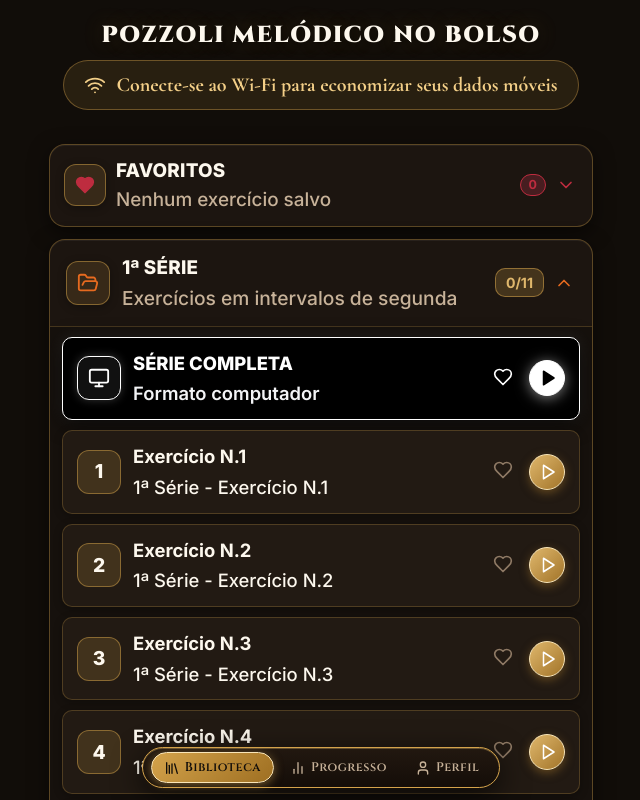
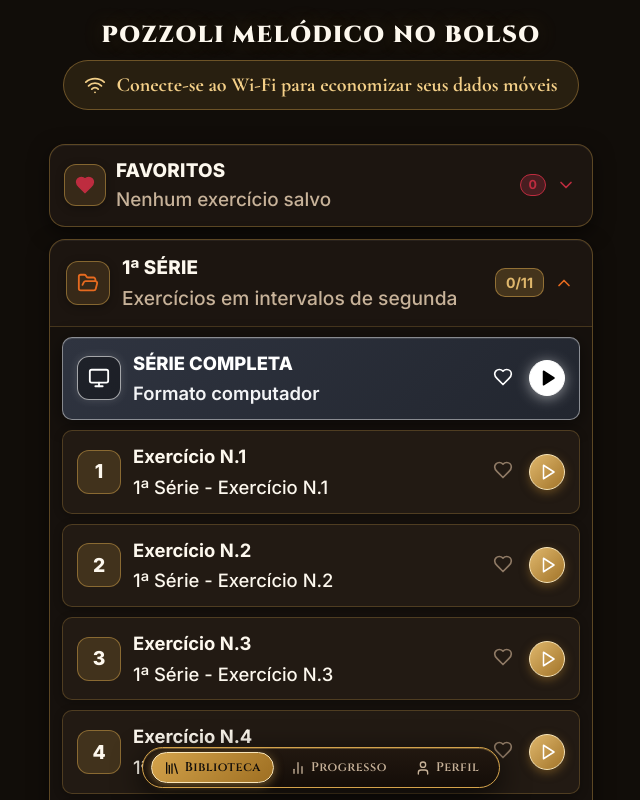
Before and after one commit to darlanmarley-hub/pozzoli-melodico, a React (Vite) app: page / in a window 1280 px wide. Both pictures are taken after a click on the button 883 px from the left and 282 px from the top of the page. Shown: the top 800 px of the page, without its empty margins (319-959 px from the left). Built offline with nearby package versions, Linux system fonts and the light colour scheme.

Commit message:
Ajuste de cor: background do botao Serie Completa alterado para cinza escuro integrado

```diff
--- a/src/components/SeriesLibraryModal.jsx
+++ b/src/components/SeriesLibraryModal.jsx
@@ -244,12 +244,12 @@ export default function SeriesLibraryView({
                       className={`favorite-row-card ${series.isDesktopMode ? 'desktop-card-highlight' : ''}`}
                       style={{
                         background: series.isDesktopMode
-                          ? '#000000'
+                          ? 'linear-gradient(135deg, #2f3440 0%, #22262f 100%)'
                           : isSeriesStudied
                           ? 'rgba(16, 185, 129, 0.12)'
                           : 'rgba(255, 255, 255, 0.04)',
                         border: series.isDesktopMode
-                          ? '1.5px solid #ffffff'
+                          ? '1.5px solid rgba(255, 255, 255, 0.45)'
                           : isSeriesStudied
                           ? '1px solid #10b981'
                           : '1px solid var(--accent-rose-glow)',
@@ -260,7 +260,7 @@ export default function SeriesLibraryView({
                         justifyContent: 'space-between',
                         gap: '8px',
                         boxShadow: series.isDesktopMode
-                          ? '0 4px 20px rgba(0, 0, 0, 0.9), 0 0 15px rgba(255, 255, 255, 0.12)'
+                          ? '0 4px 18px rgba(0, 0, 0, 0.5), inset 0 1px 0 rgba(255, 255, 255, 0.1)'
                           : 'none',
                         transition: 'all 0.3s ease'
                       }}
@@ -273,7 +273,7 @@ export default function SeriesLibraryView({
                             height: '44px',
                             borderRadius: '12px',
                             background: series.isDesktopMode
-                              ? '#111111'
+                              ? 'rgba(0, 0, 0, 0.35)'
                               : isSeriesStudied
                               ? 'rgba(16, 185, 129, 0.2)'
                               : 'rgba(244, 63, 94, 0.15)',
@@ -514,12 +514,12 @@ export default function SeriesLibraryView({
                           style={{
                             cursor: 'pointer',
                             background: exercise.isDesktopMode
-                              ? '#000000'
+                              ? 'linear-gradient(135deg, #2f3440 0%, #22262f 100%)'
                               : isExStudied
                               ? 'linear-gradient(135deg, rgba(16, 185, 129, 0.15) 0%, rgba(255, 255, 255, 0.03) 100%)'
                               : 'rgba(255, 255, 255, 0.04)',
                             border: exercise.isDesktopMode
-                              ? '1.5px solid #ffffff'
+                              ? '1.5px solid rgba(255, 255, 255, 0.45)'
                               : isExStudied
                               ? '1px solid #10b981'
                               : '1px solid rgba(255, 102, 0, 0.3)',
@@ -530,7 +530,7 @@ export default function SeriesLibraryView({
                             justifyContent: 'space-between',
                             gap: '10px',
                             boxShadow: exercise.isDesktopMode
-                              ? '0 4px 20px rgba(0, 0, 0, 0.9), 0 0 15px rgba(255, 255, 255, 0.12)'
+                              ? '0 4px 18px rgba(0, 0, 0, 0.5), inset 0 1px 0 rgba(255, 255, 255, 0.1)'
                               : 'none',
                             transition: 'all 0.2s ease'
                           }}
@@ -543,12 +543,12 @@ export default function SeriesLibraryView({
                                 height: '44px',
                                 borderRadius: '12px',
                                 background: exercise.isDesktopMode
-                                  ? '#111111'
+                                  ? 'rgba(0, 0, 0, 0.35)'
                                   : isExStudied
                                   ? 'rgba(16, 185, 129, 0.2)'
                                   : 'rgba(255, 102, 0, 0.15)',
                                 border: exercise.isDesktopMode
-                                  ? '1.5px solid #ffffff'
+                                  ? '1.5px solid rgba(255, 255, 255, 0.6)'
                                   : isExStudied
                                   ? '1px solid #10b981'
                                   : '1px solid rgba(255, 102, 0, 0.4)',
@@ -561,7 +561,7 @@ export default function SeriesLibraryView({
                                   ? '#10b981'
                                   : 'var(--accent-orange)',
                                 boxShadow: exercise.isDesktopMode
-                                  ? '0 0 10px rgba(255, 255, 255, 0.2)'
+                                  ? '0 0 10px rgba(255, 255, 255, 0.15)'
                                   : 'none',
                                 flexShrink: 0
                               }}
--- a/src/index.css
+++ b/src/index.css
@@ -1404,25 +1404,25 @@ body.theme-baroque .favorite-row-card:hover {
 /* Card de Destaque Especial: Série Completa / Formato Computador */
 .desktop-card-highlight,
 body.theme-baroque .desktop-card-highlight {
-  background: #000000 !important;
-  border: 1.5px solid #ffffff !important;
-  box-shadow: 0 4px 20px rgba(0, 0, 0, 0.9), 0 0 15px rgba(255, 255, 255, 0.12) !important;
+  background: linear-gradient(135deg, #2f3440 0%, #22262f 100%) !important;
+  border: 1.5px solid rgba(255, 255, 255, 0.45) !important;
+  box-shadow: 0 4px 18px rgba(0, 0, 0, 0.5), inset 0 1px 0 rgba(255, 255, 255, 0.1) !important;
 }
 
 .desktop-card-highlight:hover,
 body.theme-baroque .desktop-card-highlight:hover {
-  background: #0a0a0a !important;
-  border-color: #ffffff !important;
-  box-shadow: 0 6px 24px rgba(0, 0, 0, 0.95), 0 0 20px rgba(255, 255, 255, 0.22) !important;
+  background: linear-gradient(135deg, #373d4a 0%, #292d37 100%) !important;
+  border-color: rgba(255, 255, 255, 0.7) !important;
+  box-shadow: 0 6px 22px rgba(0, 0, 0, 0.6), inset 0 1px 0 rgba(255, 255, 255, 0.15) !important;
   transform: translateY(-1px);
 }
 
 .desktop-card-highlight .exercise-badge-number,
 body.theme-baroque .desktop-card-highlight .exercise-badge-number {
-  background: #111111 !important;
-  border: 1.5px solid #ffffff !important;
+  background: rgba(0, 0, 0, 0.35) !important;
+  border: 1.5px solid rgba(255, 255, 255, 0.6) !important;
   color: #ffffff !important;
-  box-shadow: 0 0 10px rgba(255, 255, 255, 0.2) !important;
+  box-shadow: 0 0 10px rgba(255, 255, 255, 0.15) !important;
 }
 
 .desktop-card-highlight .exercise-name,
```
